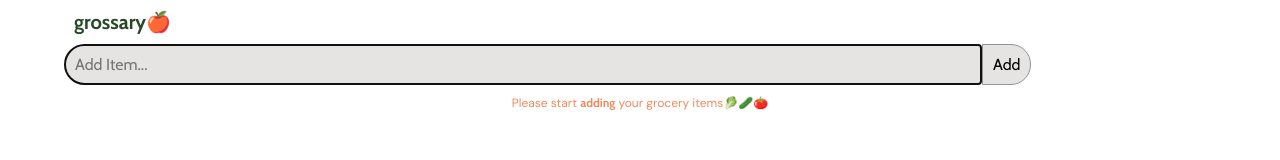
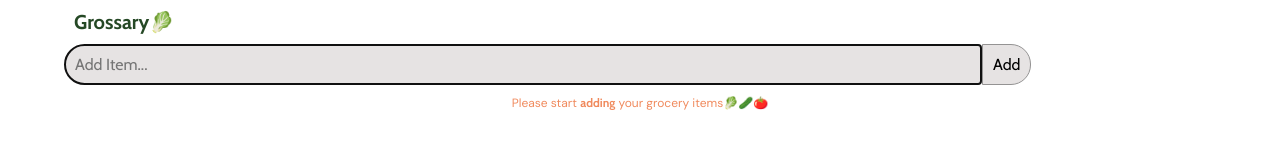
Before and after one commit to Asanda-Ngcobo/Grossary, a React (Create React App) app: page / in a window 1280 px wide. Shown: the top 160 px of the page. Built offline with nearby package versions, Linux system fonts and the light colour scheme.

Commit message:
new commit

```diff
--- a/src/App.js
+++ b/src/App.js
@@ -205,7 +205,7 @@ function Header({ AddItems, items, totalCost, setSortBy, toBeShoppedCount }) {
 
   return (
     <header className="header" >
-      <h1 className="logo">grossary🍎</h1>
+      <h1 className="logo">Grossary🥬</h1>
       <form onSubmit={handleInput}>
       <input
         type="text"
```
